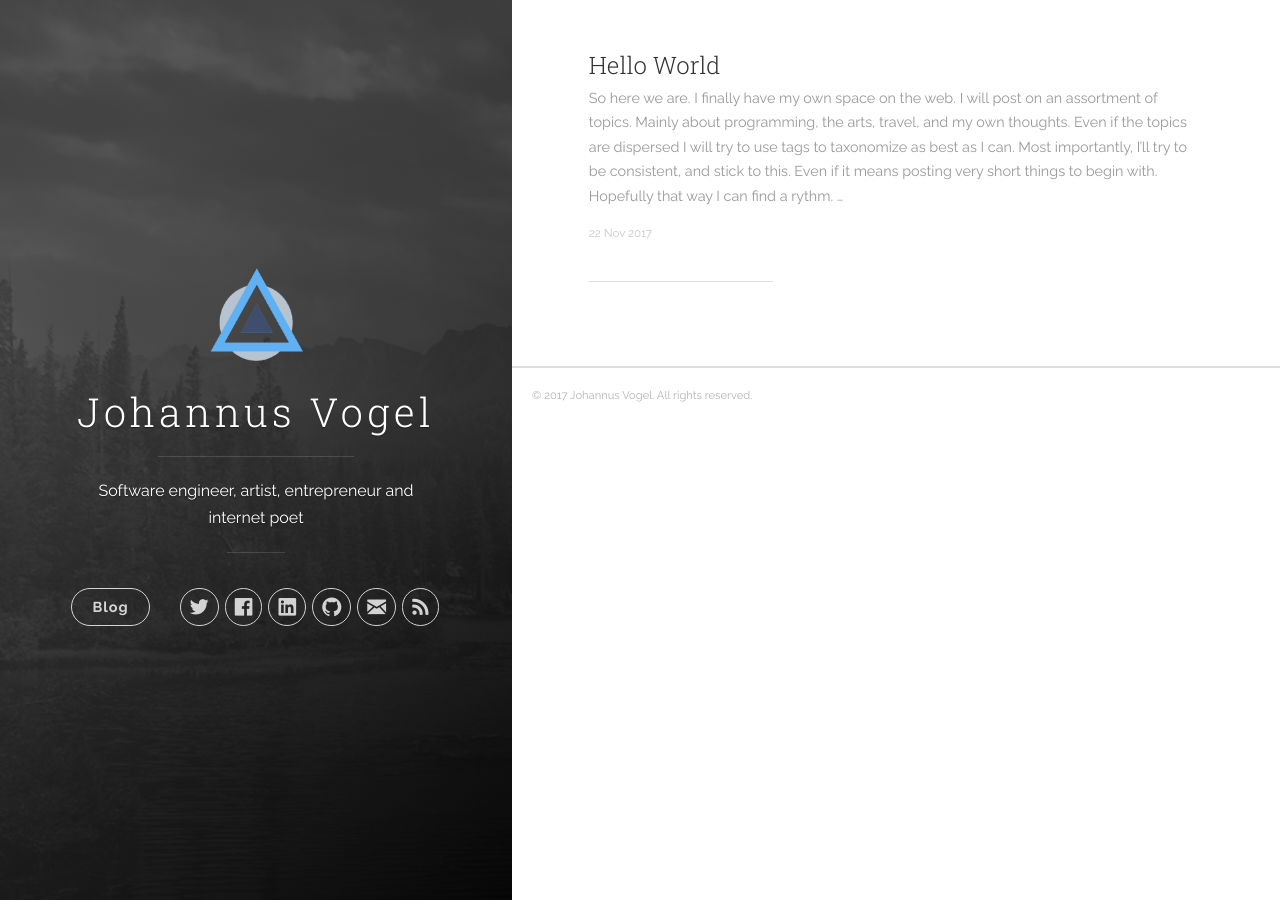
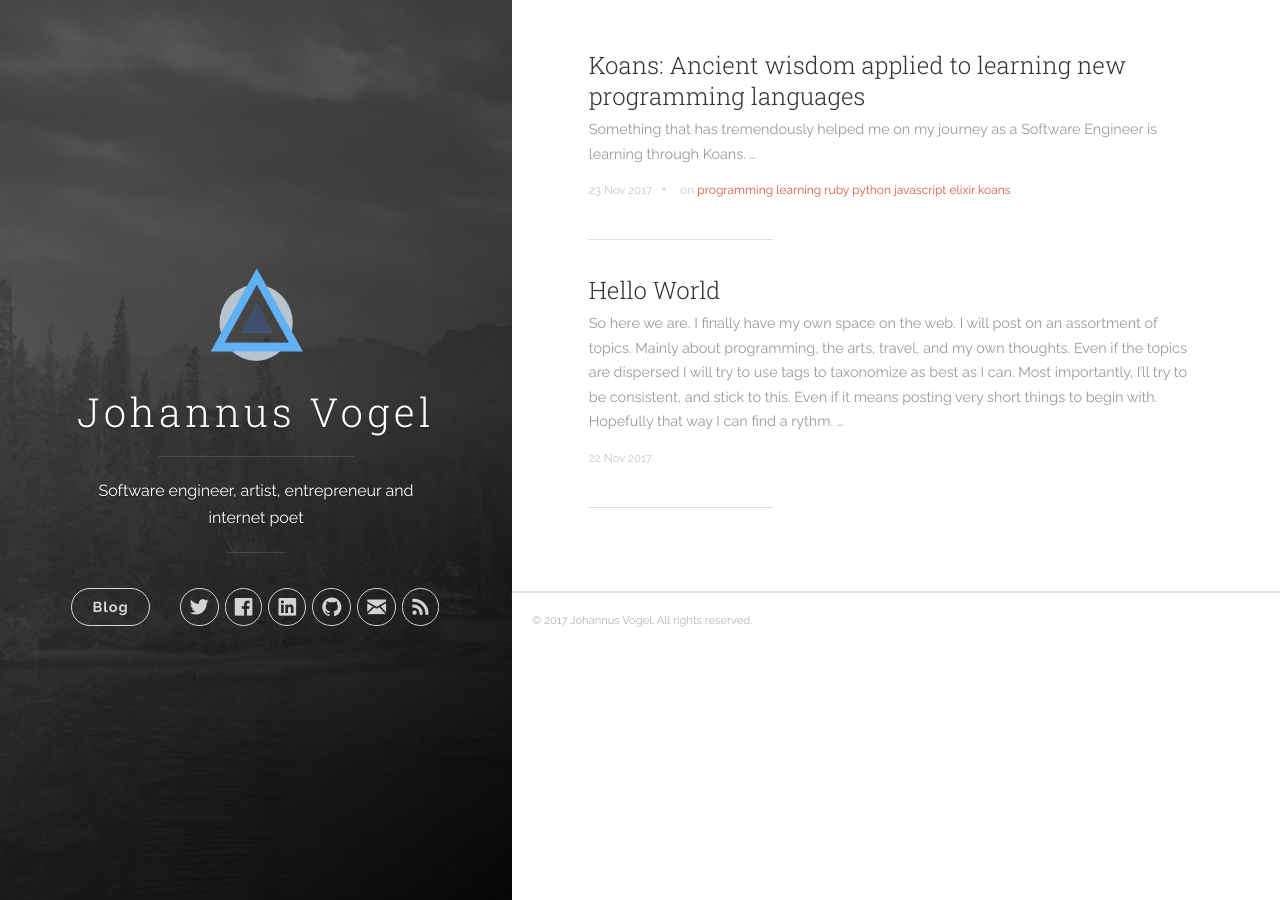
Before and after one commit to javogel/javogel.github.io, a Jekyll site: the page built from index.html, in a window 1280 px wide. Built offline with Jekyll 4.4.1, drawn with Linux system fonts in a browser that asks for light colours; nearby versions of some CDN libraries; the list of posts is cut into pages by our own code; a file with an impossible date is left out.

Commit message:
Update 2017-11-22-Koans-Ancient-wisdom-applied-to-learning-new-programming-languages.markdown

```diff
--- a/_posts/2017-11-22-Koans-Ancient-wisdom-applied-to-learning-new-programming-languages.markdown
+++ b/_posts/2017-11-22-Koans-Ancient-wisdom-applied-to-learning-new-programming-languages.markdown
@@ -1,6 +1,6 @@
 ---
 title: 'Koans: Ancient wisdom applied to learning new programming languages'
-date: {}
+date: 2017-11-23T00:00:00.000Z
 categories:
   - software engineering
 tags:
```
